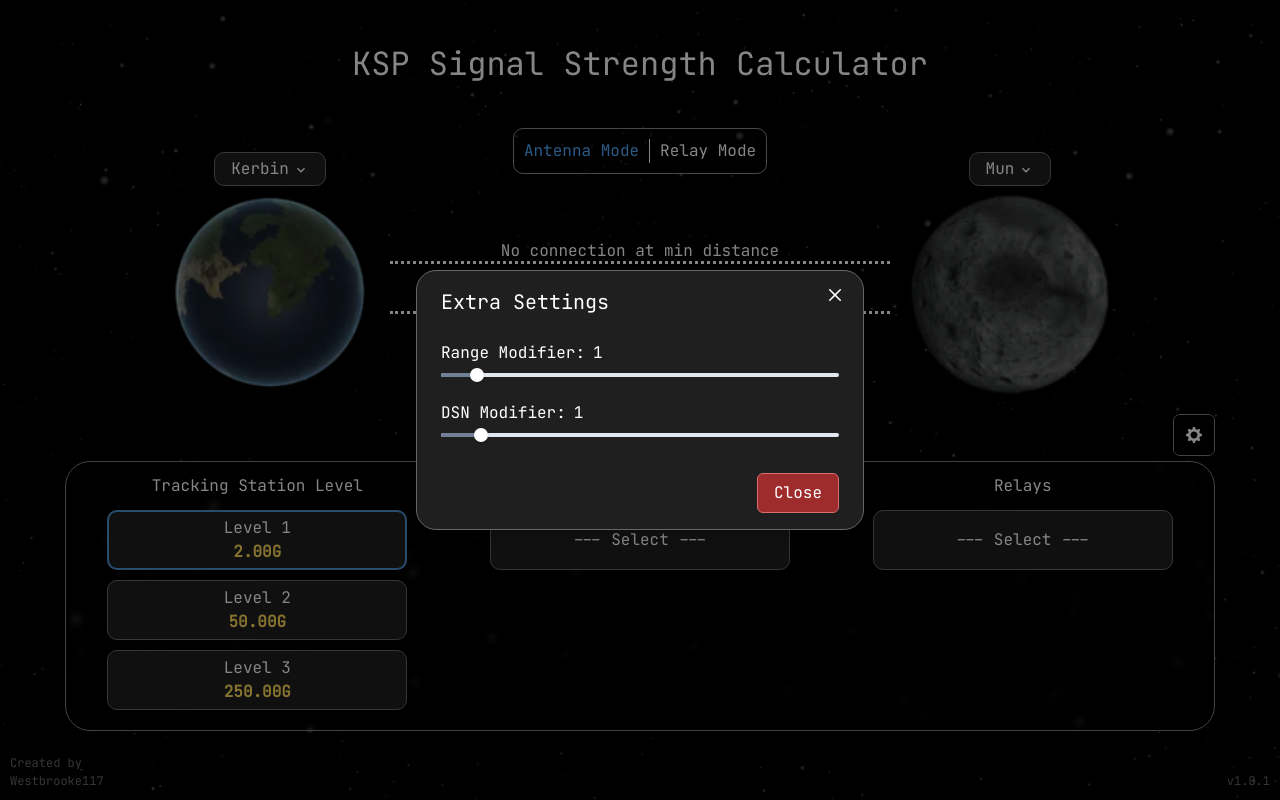
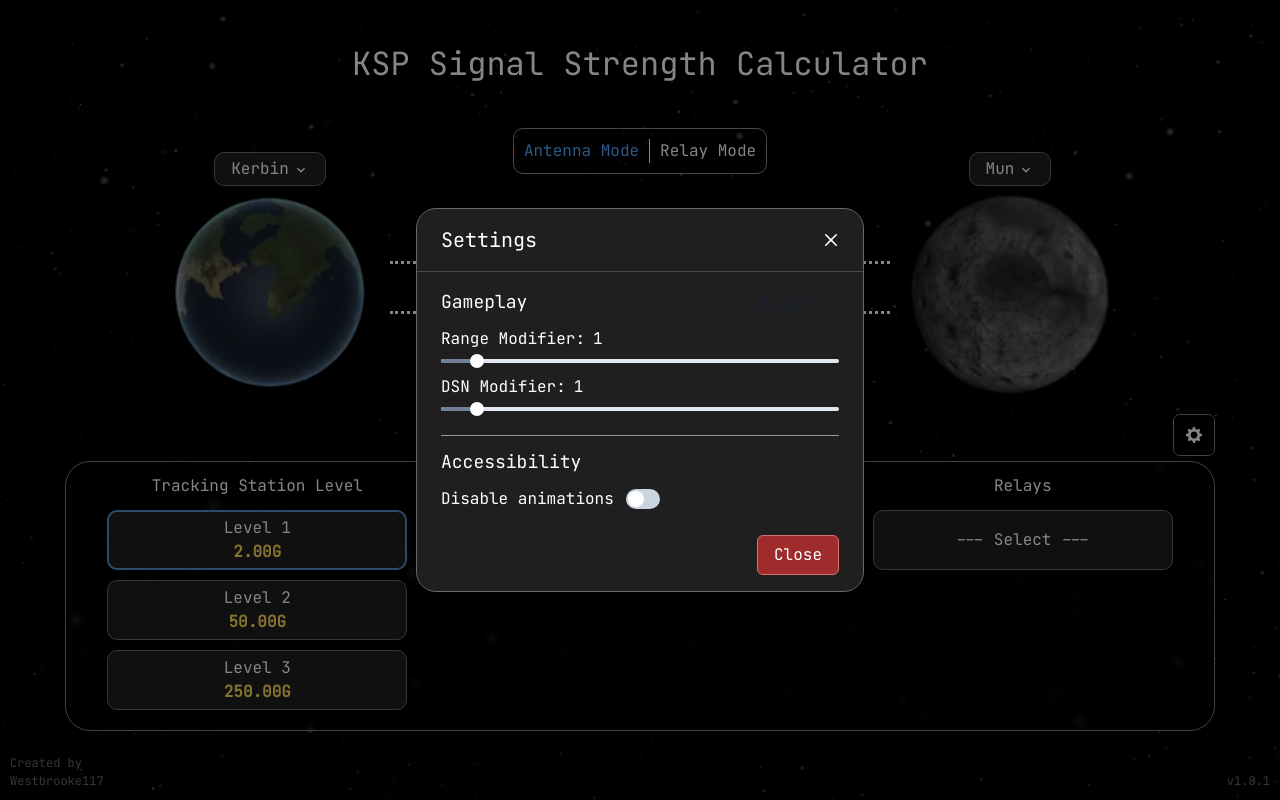
Before and after one commit to Westbrooke117/KSPSSC, a React (Vite) app: page / in a window 1280 px wide. Both pictures are taken after a click on the button 1193 px from the left and 435 px from the top of the page. Built offline with nearby package versions, Linux system fonts and the light colour scheme.

Commit message:
Added accessibility option to disable animations and a reset button for modifier settings

```diff
--- a/src/components/AppSettingsModal.jsx
+++ b/src/components/AppSettingsModal.jsx
@@ -1,20 +1,23 @@
 import {
     Box,
-    Button, HStack, Input,
+    Button, CloseButton, Divider, FormControl, FormLabel, HStack, Input,
     Modal,
-    ModalBody, ModalCloseButton,
+    ModalBody,
     ModalContent, ModalFooter, ModalHeader,
     ModalOverlay,
-    Slider, SliderFilledTrack, SliderThumb, SliderTrack,
+    Slider, SliderFilledTrack, SliderThumb, SliderTrack, Switch,
     Text
 } from "@chakra-ui/react";
 import {useEffect, useState} from "react";
+import {MotionGlobalConfig} from "framer-motion";
 
 const AppSettingsModal = ({isOpen, onClose, updateModifiers, rangeModifierValue, dsnModifierValue}) => {
-
     const HandleInput = (setting, value) => {
         updateModifiers(setting, value)
     }
+
+    const [skipAnimations, toggleSkipAnimations] = useState(false)
+    MotionGlobalConfig.skipAnimations = skipAnimations
 
     return (
         <Modal
@@ -30,10 +33,26 @@ const AppSettingsModal = ({isOpen, onClose, updateModifiers, rangeModifierValue,
                 borderRadius={'20px'}
                 color={'white'}
             >
-                <ModalHeader fontWeight={'normal'}>Extra Settings</ModalHeader>
-                <ModalCloseButton/>
+                <Box display={'flex'} justifyContent={'space-between'} alignItems={'center'}>
+                    <ModalHeader fontWeight={'normal'}>Settings</ModalHeader>
+                    <CloseButton mr={4} onClick={onClose}/>
+                </Box>
+                <Divider/>
                 <ModalBody>
-                    <Box mb={3}>
+                    <Box>
+                        <HStack alignItems={'center'} justifyContent={'space-between'}>
+                            <Text mb={3} mt={2} fontSize={18}>Gameplay</Text>
+                            <Button
+                                variant={'ghost'}
+                                fontWeight={'normal'}
+                                fontSize={18}
+                                onClick={() => {
+                                    updateModifiers('rangeModifier', 1)
+                                    updateModifiers('DSNModifier', 1)
+                                }}>
+                                Reset?
+                            </Button>
+                        </HStack>
                         <HStack>
                             <Text>Range Modifier:</Text>
                             <Input
@@ -74,7 +93,7 @@ const AppSettingsModal = ({isOpen, onClose, updateModifiers, rangeModifierValue,
                             aria-label='slider-ex-1'
                             defaultValue={1}
                             value={dsnModifierValue}
-                            min={0}
+                            min={0.1}
                             max={10}
                             step={0.1}
                             focusThumbOnChange={false}
@@ -86,6 +105,18 @@ const AppSettingsModal = ({isOpen, onClose, updateModifiers, rangeModifierValue,
                             <SliderThumb />
                         </Slider>
                     </Box>
+                    <Divider mt={3} mb={3}/>
+                    <Text mb={3} mt={2} fontSize={18}>Accessibility</Text>
+                    <FormControl display='flex' alignItems='center'>
+                        <FormLabel htmlFor='animation-toggle' mb='0'>
+                            Disable animations
+                        </FormLabel>
+                        <Switch
+                            isChecked={skipAnimations === true}
+                            id='animation-toggle'
+                            onChange={() => toggleSkipAnimations(!skipAnimations)}
+                        />
+                    </FormControl>
                 </ModalBody>
                 <ModalFooter>
                     <Button
```
